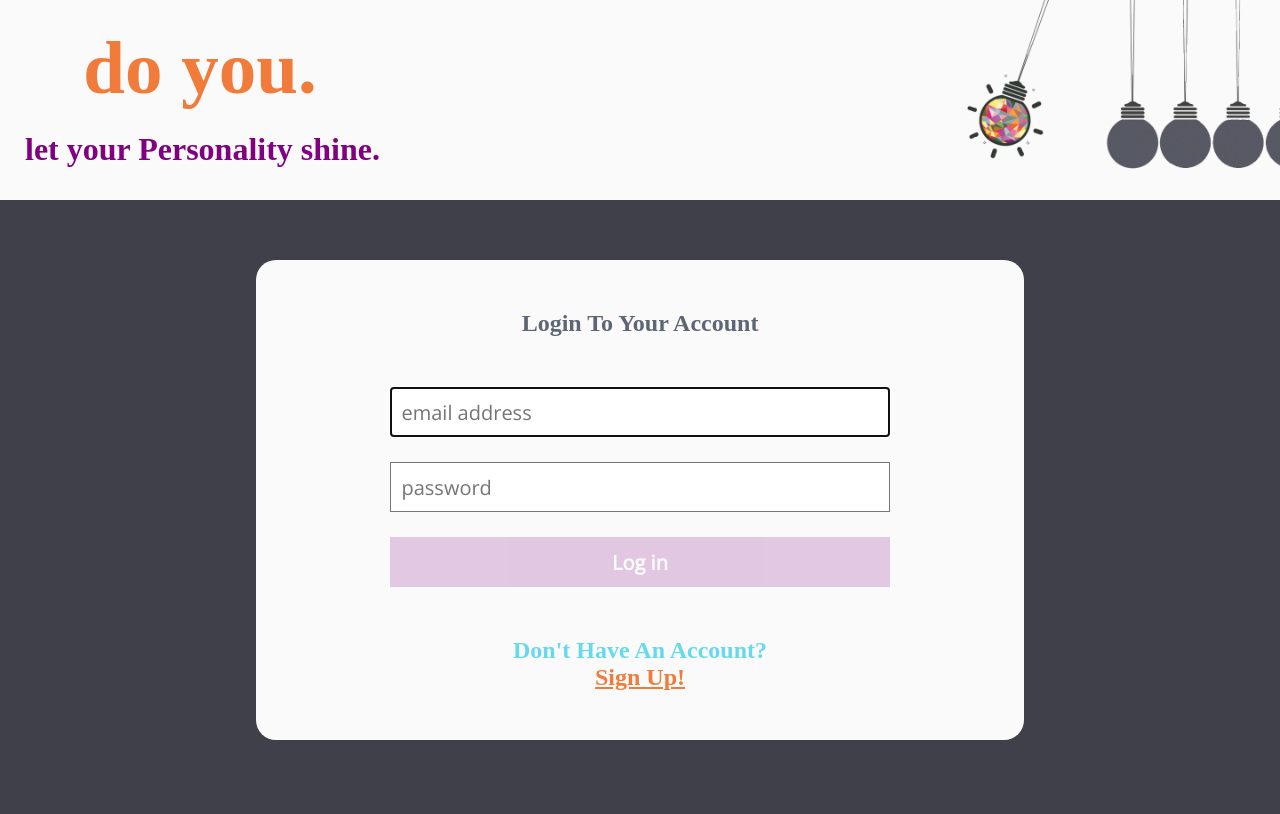
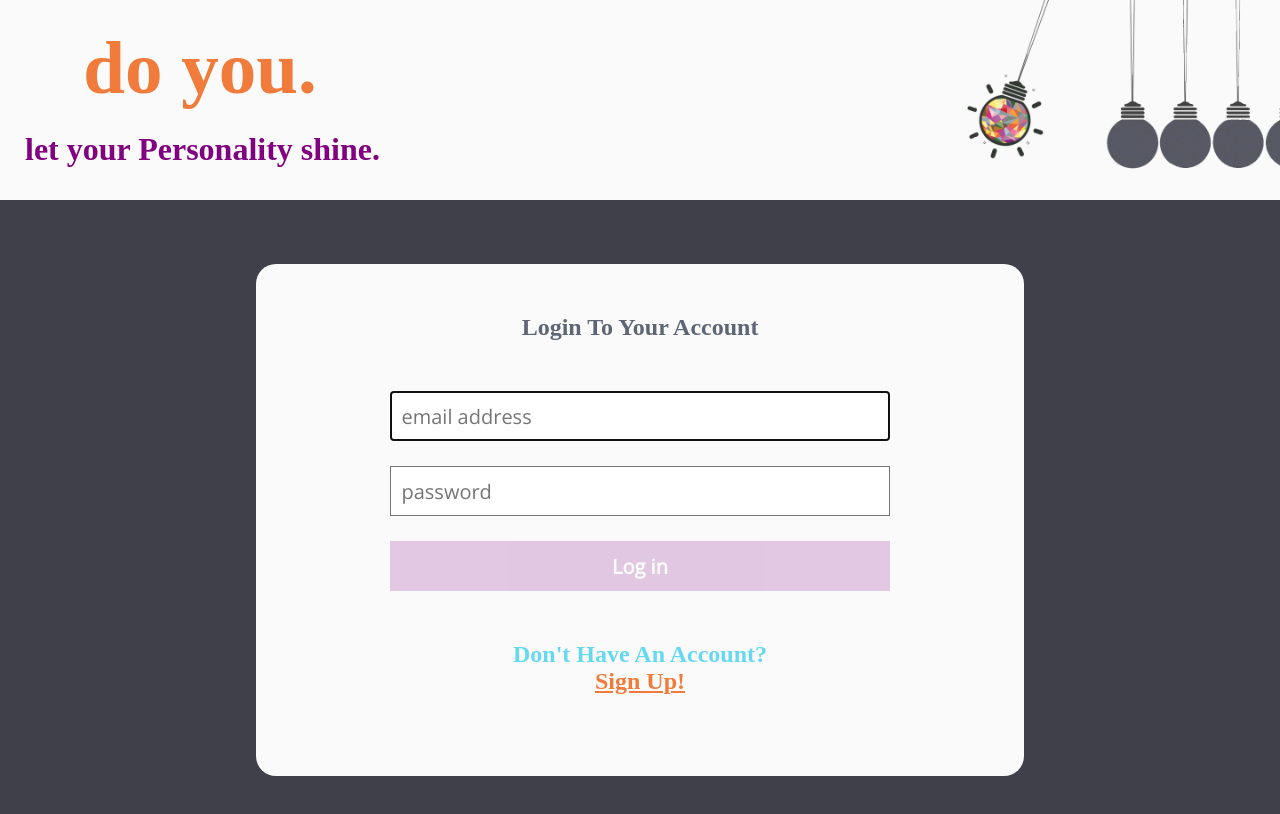
Before and after one commit to christielynam/do-you-api, a React (Create React App) app in the folder client/: page /login in a window 1280 px wide. Shown: the top 814 px of the page. Built offline with nearby package versions, Linux system fonts and the light colour scheme; no server answers; a web font is replaced by a local one.

Commit message:
Increase height of login container

```diff
--- a/client/src/containers/Login/styles.scss
+++ b/client/src/containers/Login/styles.scss
@@ -1,7 +1,7 @@
 @import url('https://fonts.googleapis.com/css?family=Open+Sans&display=swap');
 
 .login-container {
-  height: 75vh;
+  height: 80vh;
   width: 100%;
   display: flex;
   justify-content: center;
```
